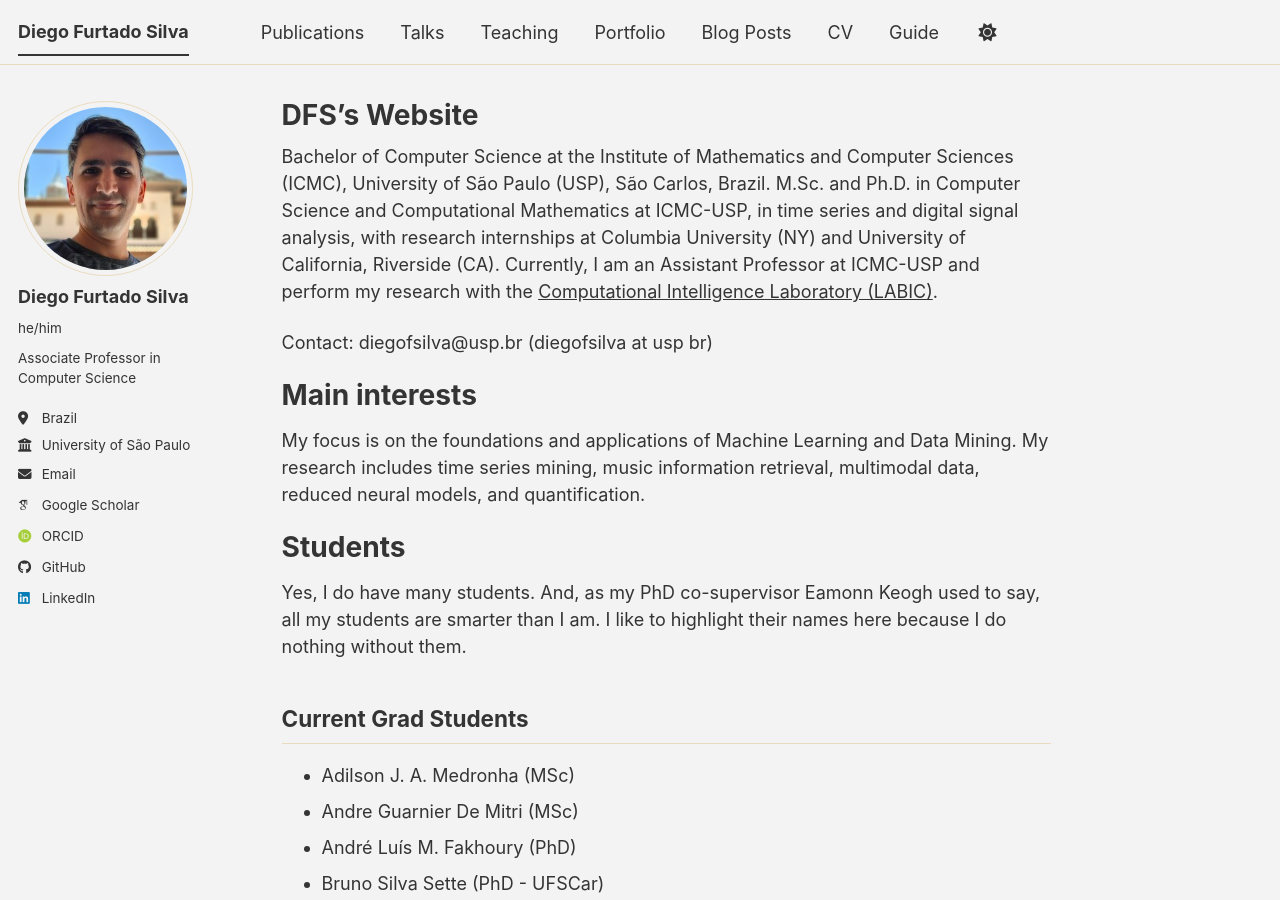
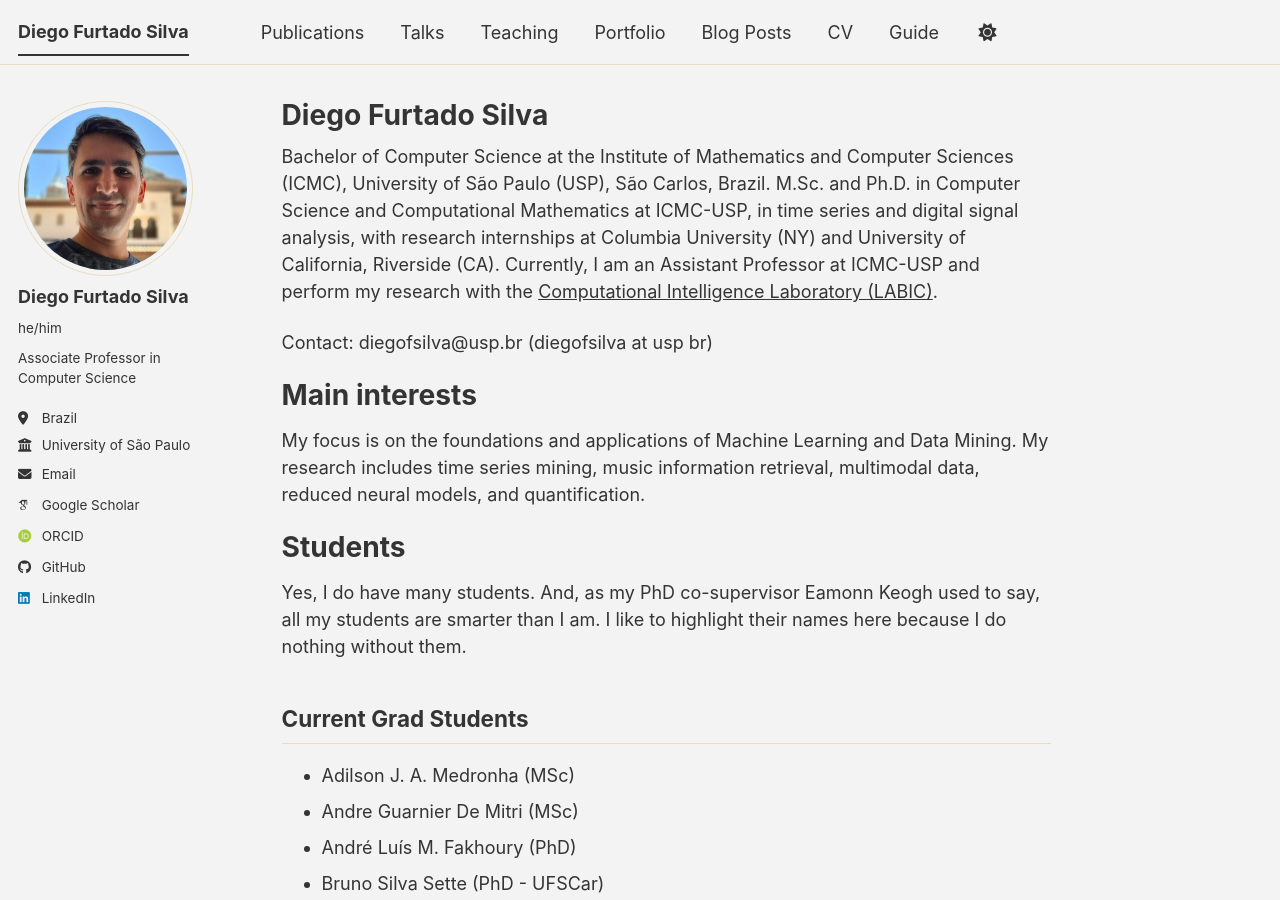
Before and after one commit to diegofurts/diegofurts.github.io, a Jekyll site: the page built from _pages/about.md, in a window 1280 px wide and 900 px high. Built offline with Jekyll 4.4.1, drawn with Linux system fonts in a browser that asks for light colours; some web fonts are replaced; a script bundle is joined from its source files by our own code; library files that are not in the unit come from our copies.

Commit message:
Update about.md

```diff
--- a/_pages/about.md
+++ b/_pages/about.md
@@ -1,6 +1,6 @@
 ---
 permalink: /
-title: "DFS's Website"
+title: "Diego Furtado Silva"
 author_profile: true
 redirect_from:
   - /about/
```
